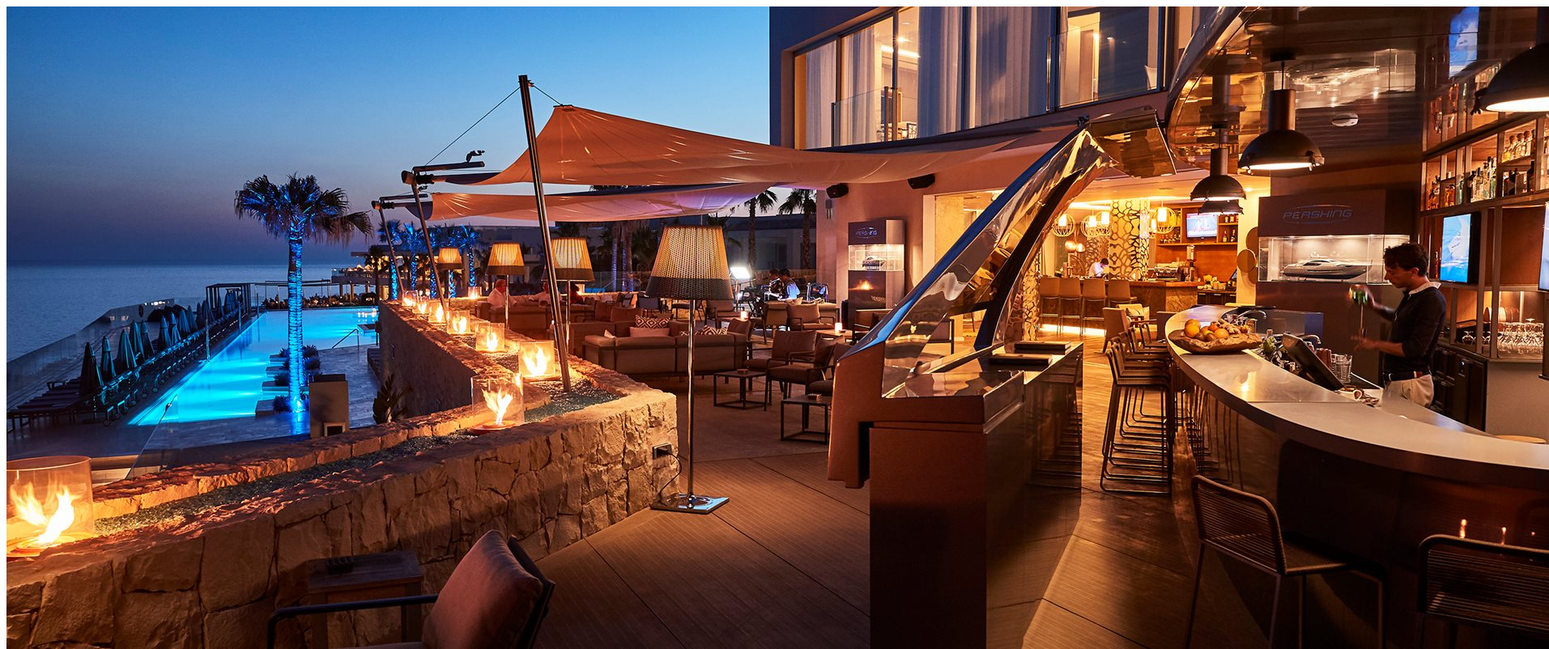
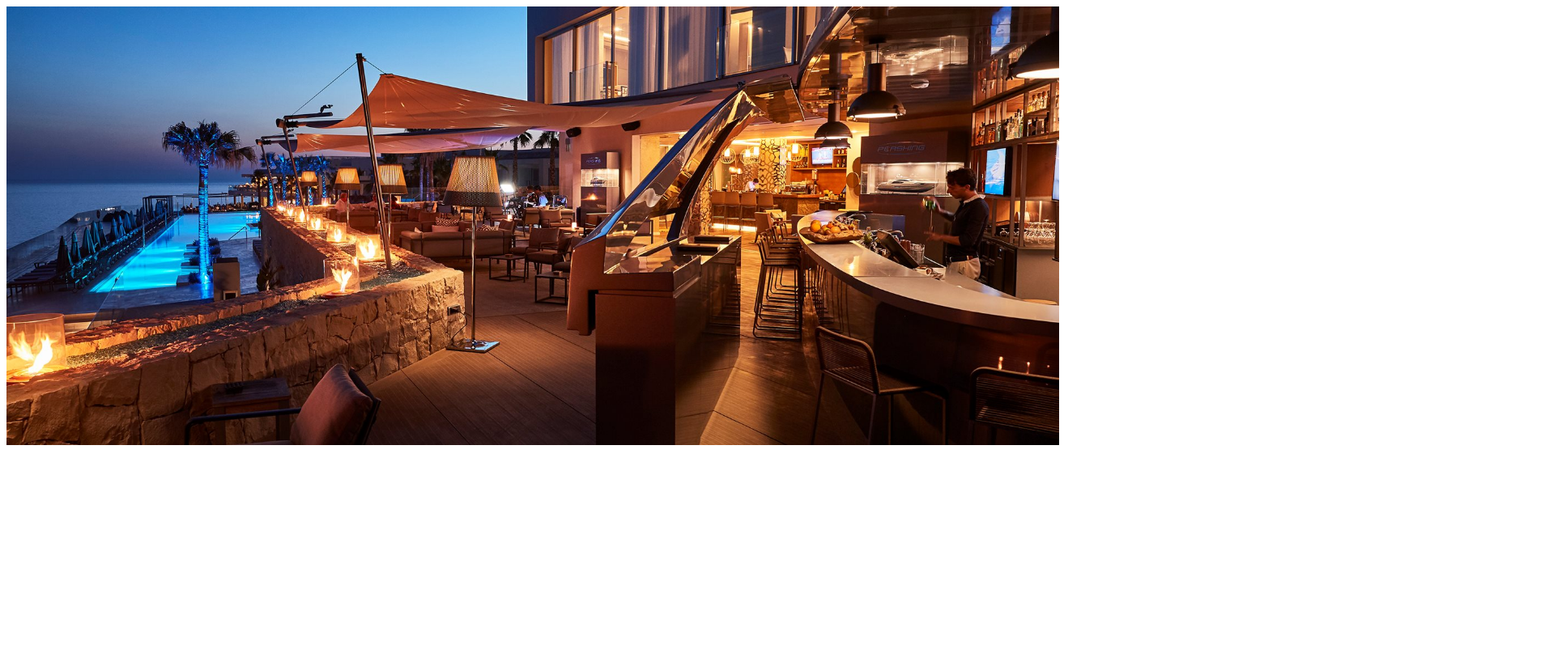
Before and after one commit to praise-laurine/resort, a plain HTML site: page index.html in a window 1280 px wide. Shown: the whole page at 81% size, 1913 px wide, since content can reach past the window. Drawn offline with Linux system fonts and the light colour scheme.

Commit message:
style width and  height of image

```diff
--- a/index.html
+++ b/index.html
@@ -7,6 +7,6 @@
     <link rel="stylesheet" type="text/css" href="styles.css">
 </head>
 <body>
-    <img src="hotels.jpg">
+    <img src="hotels.jpg" style="height: 750ppx;" width="1300px">
 </body>
 </html>
```
